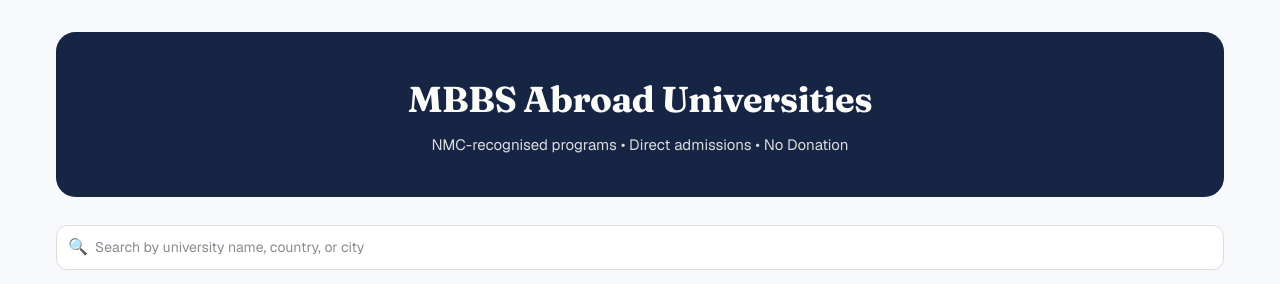
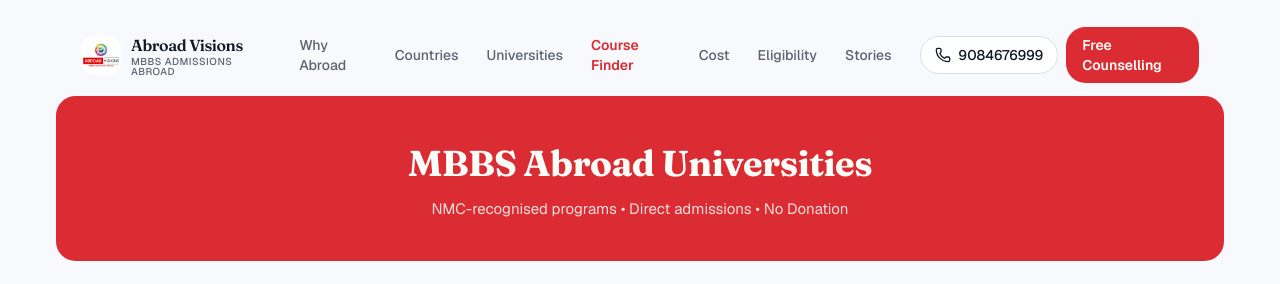
Before and after one commit to inboxmahenaz-hue/abroadvisions, a Next.js app: page /course-finder in a window 1280 px wide. Shown: the top 284 px of the page. Built offline with nearby package versions, Linux system fonts and the light colour scheme.

Commit message:
Add navbar to course finder pages, restyle banner and fee card to brand red, fix Novosibirsk text

```diff
--- a/app/course-finder/[id]/page.tsx
+++ b/app/course-finder/[id]/page.tsx
@@ -2,6 +2,7 @@
 import { useEffect, useState } from "react";
 import { useParams, useRouter } from "next/navigation";
 import Image from "next/image";
+import { Navbar } from "@/components/navbar";
 
 const FLAG_MAP: Record<string, string> = {
   Russia: "🇷🇺", Bangladesh: "🇧🇩", China: "🇨🇳", Nepal: "🇳🇵",
@@ -29,21 +30,27 @@ export default function UniversityDetailPage() {
   }, [id]);
 
   if (loading) return (
-    <div className="min-h-screen flex items-center justify-center" style={{ background: "oklch(0.97 0.01 264)" }}>
+    <>
+      <Navbar />
+      <div className="min-h-screen flex items-center justify-center" style={{ background: "oklch(0.97 0.01 264)", paddingTop: 96 }}>
         <div className="text-center">
           <div className="w-12 h-12 border-4 border-t-transparent rounded-full animate-spin mx-auto mb-4" style={{ borderColor: "oklch(0.27 0.06 264)", borderTopColor: "transparent" }} />
           <p style={{ color: "oklch(0.27 0.06 264)", fontFamily: "var(--font-geist-sans)" }}>Loading...</p>
         </div>
       </div>
+    </>
   );
 
   if (!uni || uni.error) return (
-    <div className="min-h-screen flex items-center justify-center" style={{ background: "oklch(0.97 0.01 264)" }}>
+    <>
+      <Navbar />
+      <div className="min-h-screen flex items-center justify-center" style={{ background: "oklch(0.97 0.01 264)", paddingTop: 96 }}>
         <div className="text-center">
           <p className="text-2xl mb-4">University not found</p>
           <button onClick={() => router.push("/course-finder")} className="px-6 py-2 rounded-full text-white" style={{ background: "oklch(0.27 0.06 264)" }}>← Back to Course Finder</button>
         </div>
       </div>
+    </>
   );
 
   const flag = FLAG_MAP[uni.country] || "🌍";
@@ -53,7 +60,9 @@ export default function UniversityDetailPage() {
   const feeWaLink = `https://wa.me/${WA_NUMBER}?text=${feeWaMessage}`;
 
   return (
-    <div style={{ background: "oklch(0.97 0.01 264)", minHeight: "100vh", fontFamily: "var(--font-geist-sans)" }}>
+    <>
+      <Navbar />
+      <div style={{ background: "oklch(0.97 0.01 264)", minHeight: "100vh", fontFamily: "var(--font-geist-sans)", paddingTop: 96 }}>
 
       {/* Back button */}
       <div className="max-w-5xl mx-auto px-4 pt-6">
@@ -167,7 +176,7 @@ export default function UniversityDetailPage() {
         <div className="flex flex-col gap-4">
 
           {/* Fee card */}
-          <div className="rounded-2xl p-5" style={{ background: "oklch(0.27 0.06 264)" }}>
+          <div className="rounded-2xl p-5" style={{ background: "oklch(0.58 0.21 25)" }}>
             <h2 className="font-bold text-base mb-1 text-white">Fee Structure</h2>
             <p className="text-sm mb-4" style={{ color: "rgba(255,255,255,0.7)" }}>Get the latest 2025 fee details directly from our counsellors</p>
             <a href={feeWaLink} target="_blank" rel="noopener noreferrer"
@@ -211,5 +220,6 @@ export default function UniversityDetailPage() {
         </div>
       </div>
       </div>
+    </>
   );
 }
--- a/app/course-finder/page.tsx
+++ b/app/course-finder/page.tsx
@@ -1,4 +1,5 @@
 import MBBSFinder from "@/components/MBBSFinder";
+import { Navbar } from "@/components/navbar";
 
 export const metadata = {
   title: "Course Finder | Abroad Visions",
@@ -7,8 +8,11 @@ export const metadata = {
 
 export default function CourseFinderPage() {
   return (
-    <main style={{ paddingTop: 32, paddingBottom: 64, background: "#f7f9fc", minHeight: "100vh" }}>
-      <MBBSFinder />
-    </main>
+    <>
+      <Navbar />
+      <main style={{ paddingTop: 96, paddingBottom: 64, background: "#f7f9fc", minHeight: "100vh" }}>
+        <MBBSFinder />
+      </main>
+    </>
   );
 }
--- a/components/MBBSFinder.tsx
+++ b/components/MBBSFinder.tsx
@@ -313,6 +313,8 @@ function WhatsAppIcon() {
 }
 
 const PRIMARY = "oklch(0.27 0.06 264)";
+const ACCENT = "oklch(0.58 0.21 25)";
+const ACCENT_FG = "oklch(0.99 0.003 92)";
 const PRIMARY_FG = "oklch(0.99 0.003 92)";
 const FOREGROUND = "oklch(0.21 0.03 264)";
 const SUCCESS = "oklch(0.62 0.15 155)";
@@ -328,7 +330,7 @@ const FONT_DISPLAY = "var(--font-display, var(--font-geist-sans, 'Geist', system
 
 const s: Record<string, React.CSSProperties> = {
   root: { fontFamily: FONT_SANS, maxWidth: 1200, margin: "0 auto", padding: "0 16px 48px", color: FOREGROUND },
-  header: { background: PRIMARY, borderRadius: RADIUS_LG, padding: "40px 32px", marginBottom: 28, textAlign: "center", color: PRIMARY_FG },
+  header: { background: ACCENT, borderRadius: RADIUS_LG, padding: "40px 32px", marginBottom: 28, textAlign: "center", color: ACCENT_FG },
   heading: { margin: 0, fontFamily: FONT_DISPLAY, fontSize: "clamp(24px,4vw,36px)", fontWeight: 700, letterSpacing: "-0.5px" },
   subheading: { margin: "8px 0 0", fontSize: 15, opacity: 0.85, fontWeight: 400 },
   filterBar: { display: "flex", gap: 12, marginBottom: 16, flexWrap: "wrap" },
```
Lines whose indentation alone changed are shown as unchanged.
